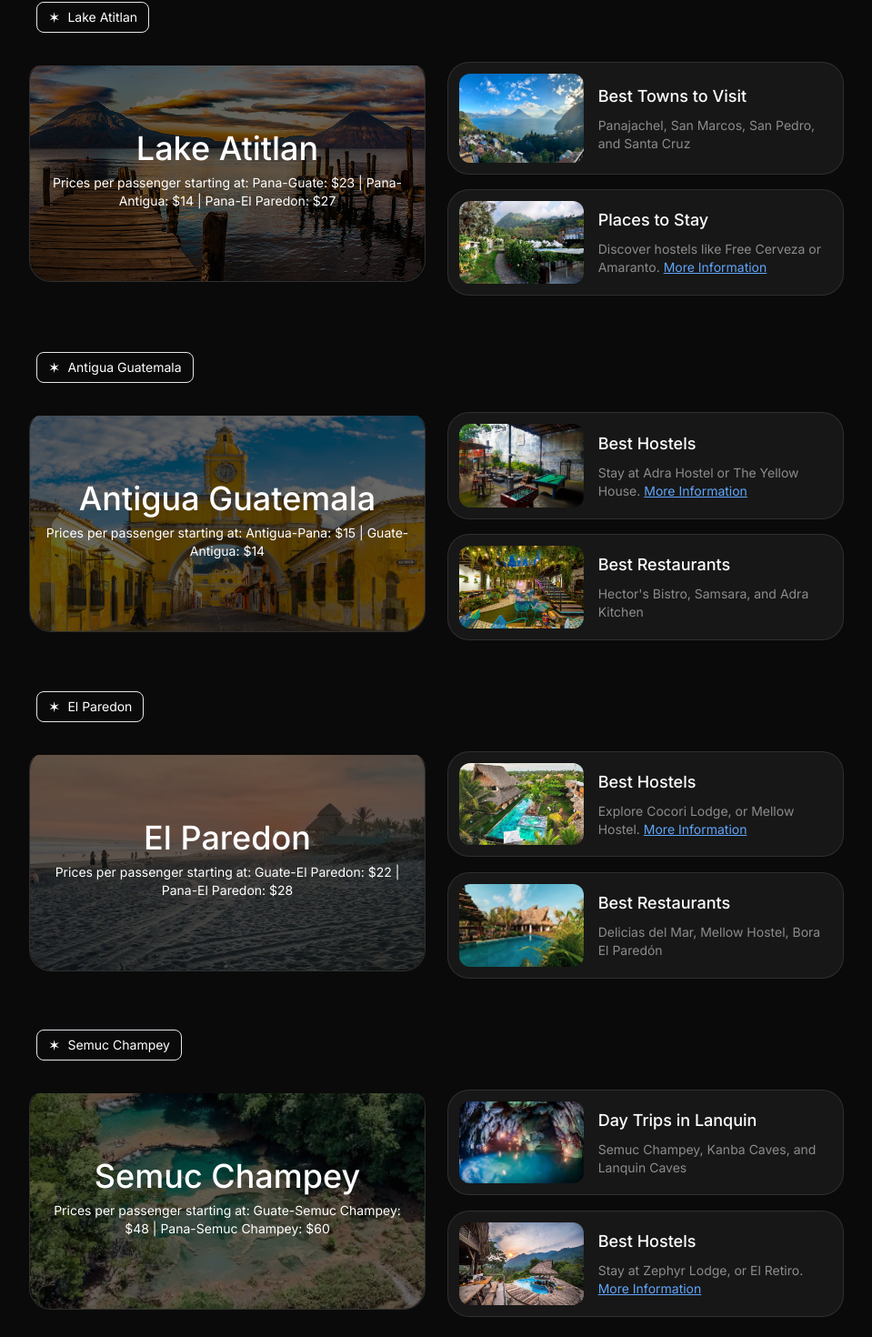
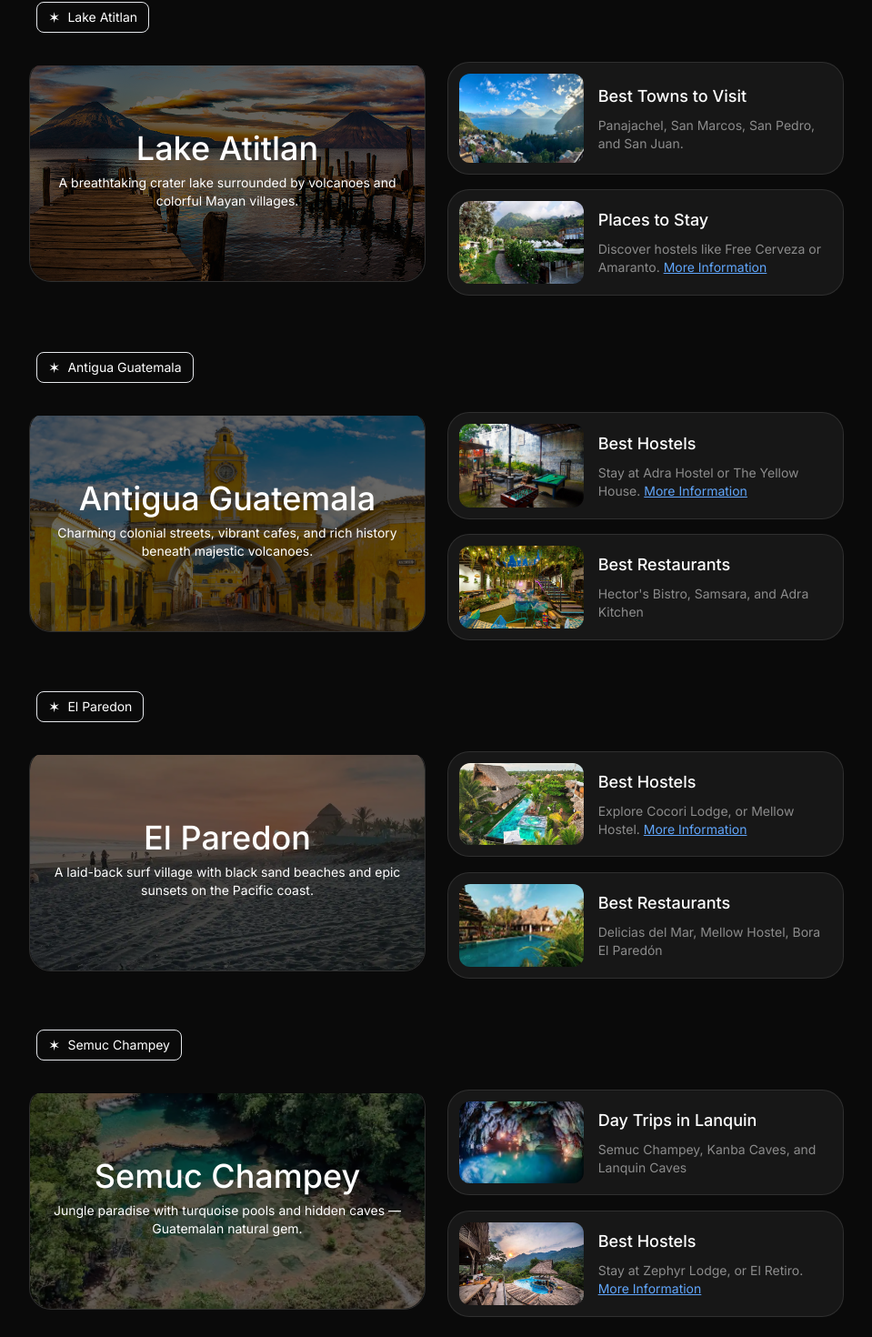
Before and after one commit to byron-rod/blvck-sheep, a Next.js app: page /destinations in a window 1280 px wide. Shown: the part 296-1766 px from the top of the page at 91% size, without its empty margins (160-1119 px from the left). Built offline with nearby package versions, Linux system fonts and the light colour scheme.

Commit message:
small updates

```diff
--- a/src/app/destinations/page.tsx
+++ b/src/app/destinations/page.tsx
@@ -37,8 +37,7 @@ export default function Destinations() {
             blogCards={[
               {
                 title: "Best Towns to Visit",
-                description:
-                  "Panajachel, San Marcos, San Pedro, and Santa Cruz",
+                description: "Panajachel, San Marcos, San Pedro, and San Juan.",
                 imageSrc: smallPicAtitlan,
                 imageAlt: "Lake Atitlan",
               },
--- a/src/components/FeatureAntigua.tsx
+++ b/src/components/FeatureAntigua.tsx
@@ -7,7 +7,7 @@ const FeatureAntigua = () => {
     <section className="group inline-block overflow-hidden rounded-xl">
       <BlogCardFeat
         title="Antigua Guatemala"
-        description="Prices per passenger starting at: Antigua-Pana: $15 | Guate-Antigua: $14"
+        description="Charming colonial streets, vibrant cafes, and rich history beneath majestic volcanoes."
         className="col-span-2 lg:col-span-1"
       >
         <div className="aspect-video flex items-center justify-center overflow-hidden rounded-3xl">
--- a/src/components/FeatureAtitlan.tsx
+++ b/src/components/FeatureAtitlan.tsx
@@ -7,7 +7,7 @@ const FeatureAtitlan = () => {
     <section className="group inline-block overflow-hidden rounded-xl">
       <BlogCardFeat
         title="Lake Atitlan"
-        description="Prices per passenger starting at: Pana-Guate: $23 | Pana-Antigua: $14 | Pana-El Paredon: $27"
+        description="A breathtaking crater lake surrounded by volcanoes and colorful Mayan villages."
         className="col-span-2 lg:col-span-1"
       >
         <div className="flex items-center justify-center overflow-hidden rounded-3xl">
--- a/src/components/FeatureElParedon.tsx
+++ b/src/components/FeatureElParedon.tsx
@@ -7,7 +7,7 @@ const FeatureElParedon = () => {
     <section className="group inline-block overflow-hidden rounded-xl">
       <BlogCardFeat
         title="El Paredon"
-        description="Prices per passenger starting at: Guate-El Paredon: $22 | Pana-El Paredon: $28"
+        description="A laid-back surf village with black sand beaches and epic sunsets on the Pacific coast."
         className="col-span-2 lg:col-span-1"
       >
         <div className="aspect-video flex items-center justify-center overflow-hidden rounded-3xl">
--- a/src/components/FeatureSemuc.tsx
+++ b/src/components/FeatureSemuc.tsx
@@ -7,7 +7,7 @@ const FeatureSemuc = () => {
     <section className="group inline-block overflow-hidden rounded-xl">
       <BlogCardFeat
         title="Semuc Champey"
-        description="Prices per passenger starting at: Guate-Semuc Champey: $48 | Pana-Semuc Champey: $60"
+        description="Jungle paradise with turquoise pools and hidden caves — Guatemalan natural gem."
         className="col-span-2 lg:col-span-1"
       >
         <div className="aspect-video flex items-center justify-center overflow-hidden rounded-3xl">
```
